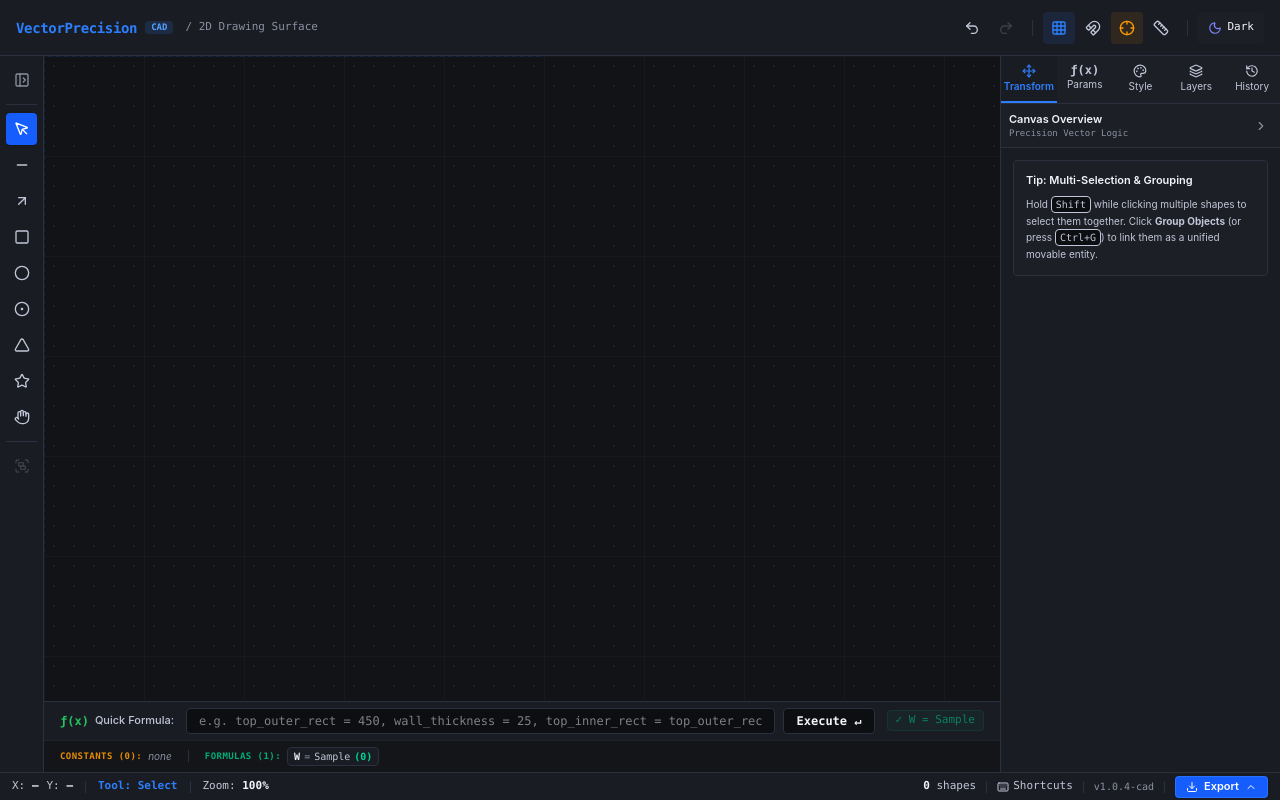
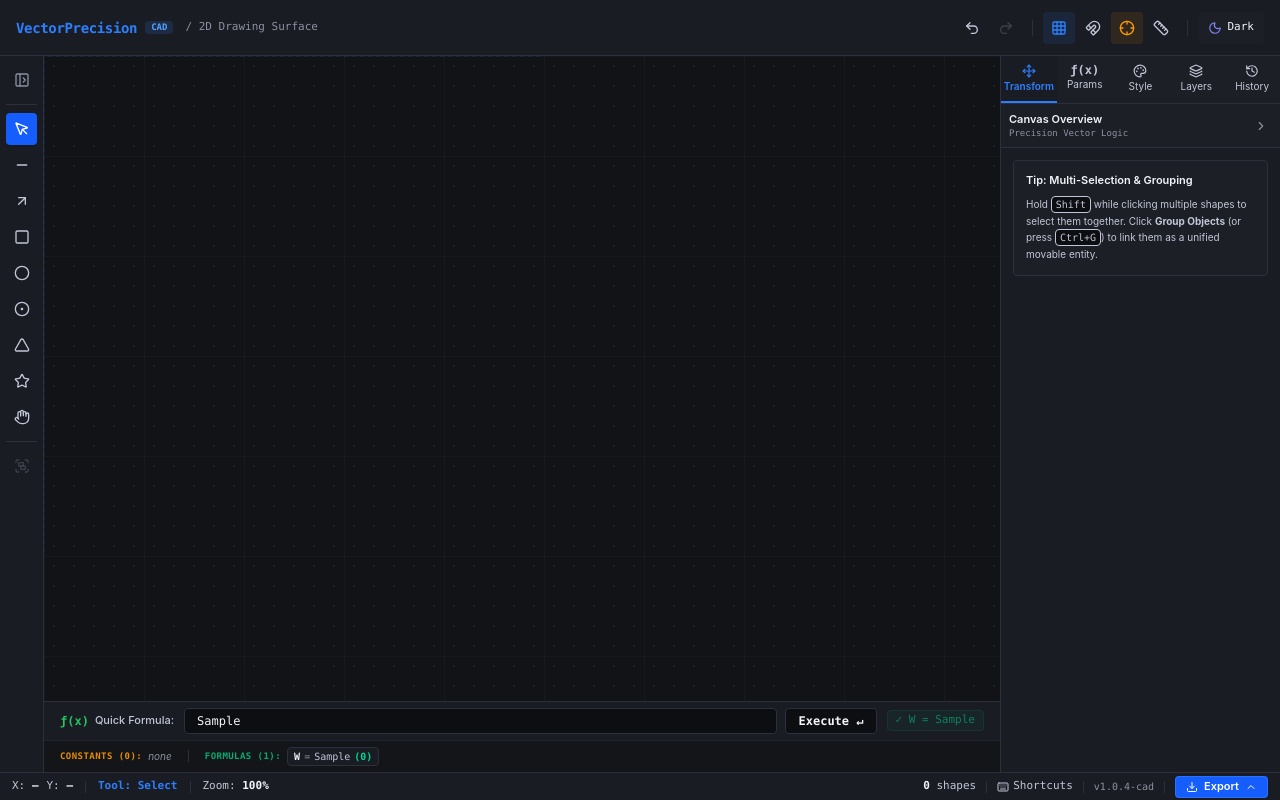
Before and after one commit to lakshya4568/2D-Canvas, a Next.js app: page / in a window 1280 px wide. Both pictures are taken after typing "Sample" into the empty fields and a click on the button "Execute ↵". Built offline with nearby package versions, Linux system fonts and the light colour scheme.

Commit message:
feat(formula-bar): automatically display clicked line constant in formula bar with active highlight

```diff
--- a/features/parametric/BottomFormulaBar.tsx
+++ b/features/parametric/BottomFormulaBar.tsx
@@ -1,7 +1,8 @@
 "use client";
 
-import React, { useState, useRef } from "react";
+import React, { useState, useRef, useEffect } from "react";
 import { useDrawing } from "@/lib/state/drawingContext";
+import { ParametricModel } from "@/lib/parametric/model";
 
 export const BottomFormulaBar: React.FC = () => {
   const { state, dispatch } = useDrawing();
@@ -9,13 +10,42 @@ export const BottomFormulaBar: React.FC = () => {
   const [feedback, setFeedback] = useState<string | null>(null);
   const inputRef = useRef<HTMLInputElement>(null);
 
+  // Active single selected shape
+  const selectedShape =
+    state.selectedIds.length === 1
+      ? state.shapes.find((s) => s.id === state.selectedIds[0])
+      : null;
+
+  const shapeIndex = selectedShape ? state.shapes.indexOf(selectedShape) : -1;
+  const selectedVarName = selectedShape
+    ? selectedShape.name || ParametricModel.getShapeName(selectedShape, shapeIndex)
+    : null;
+
+  const selectedVar = selectedVarName
+    ? (selectedShape?.name && state.variables[selectedShape.name]) || state.variables[selectedVarName]
+    : null;
+
+  // Whenever user clicks on a line/shape, automatically show its constant in the formula bar!
+  useEffect(() => {
+    if (!selectedShape) return;
+
+    if (selectedVar) {
+      setInputVal(`${selectedVar.name} = ${selectedVar.formula ? selectedVar.formula : selectedVar.value}`);
+    } else if (selectedShape.type === "line" || selectedShape.type === "arrow") {
+      const len = Math.round(Math.hypot(selectedShape.x2 - selectedShape.x1, selectedShape.y2 - selectedShape.y1));
+      setInputVal(`${selectedVarName} = ${len}`);
+    } else if (selectedShape.type === "rectangle") {
+      setInputVal(`${selectedVarName}.width = ${Math.round(selectedShape.width)}`);
+    }
+  }, [selectedShape?.id, selectedShape?.name, selectedVar?.value, selectedVar?.formula]);
+
   const handleSubmit = (e: React.FormEvent) => {
     e.preventDefault();
     const raw = inputVal.trim();
     if (!raw) return;
 
     const eqIndex = raw.indexOf("=");
-    let varName = "W";
+    let varName = selectedVarName || "W";
     let expr = raw;
 
     if (eqIndex !== -1) {
@@ -36,7 +66,6 @@ export const BottomFormulaBar: React.FC = () => {
     });
 
     setFeedback(`✓ ${cleanVarName} = ${expr}`);
-    setInputVal("");
     setTimeout(() => setFeedback(null), 3000);
   };
 
@@ -47,16 +76,26 @@ export const BottomFormulaBar: React.FC = () => {
   const handlePillClick = (name: string, valueOrFormula: string | number) => {
     setInputVal(`${name} = ${valueOrFormula}`);
     inputRef.current?.focus();
+    inputRef.current?.select();
   };
 
   return (
     <div className="flex flex-col border-t border-[var(--border-subtle)] bg-[var(--surface-base)] text-xs shadow-lg shrink-0 z-20">
       {/* Top Row: Quick Formula Input & Controls */}
-      <div className="flex items-center gap-3 px-4 py-1.5">
+      <div className="flex items-center gap-2.5 px-4 py-1.5">
         <div className="flex items-center gap-1.5 font-mono text-[var(--accent-draw)] font-bold shrink-0">
           <span>ƒ(x)</span>
           <span className="text-[11px] text-[var(--text-secondary)] font-sans font-medium">Quick Formula:</span>
         </div>
+
+        {selectedVar && (
+          <div className="flex items-center gap-1.5 px-2 py-0.5 rounded bg-blue-500/15 border border-blue-500/40 font-mono text-[11px] text-blue-400 shrink-0 shadow-sm animate-fadeIn">
+            <span className="text-[9px] uppercase tracking-wider text-blue-300/80 font-sans font-semibold">Active Line:</span>
+            <span className="font-bold text-[var(--text-primary)]">{selectedVar.name}</span>
+            <span className="text-[var(--text-muted)]">=</span>
+            <span className="text-amber-400 font-bold">{selectedVar.value.toFixed(0)}</span>
+          </div>
+        )}
 
         <form onSubmit={handleSubmit} className="flex flex-1 items-center gap-2 min-w-0">
           <input
@@ -91,18 +130,27 @@ export const BottomFormulaBar: React.FC = () => {
               Constants ({constants.length}):
             </span>
             <div className="flex items-center gap-1 flex-wrap">
-              {constants.map((v) => (
+              {constants.map((v) => {
+                const isActive = selectedVarName === v.name;
+                return (
                   <button
                     key={v.name}
                     type="button"
                     onClick={() => handlePillClick(v.name, v.value)}
-                  className="flex items-center gap-1 rounded bg-[var(--surface-base)] hover:bg-blue-500/15 hover:border-blue-500/40 px-1.5 py-0.5 font-mono text-[10px] text-[var(--text-secondary)] border border-[var(--border-subtle)] cursor-pointer transition-colors"
+                    className={`flex items-center gap-1 rounded px-1.5 py-0.5 font-mono text-[10px] border cursor-pointer transition-all ${
+                      isActive
+                        ? "bg-blue-500/25 border-blue-400 text-white font-bold ring-1 ring-blue-400"
+                        : "bg-[var(--surface-base)] hover:bg-blue-500/15 hover:border-blue-500/40 text-[var(--text-secondary)] border-[var(--border-subtle)]"
+                    }`}
                     title={`Click to edit constant ${v.name}`}
                   >
-                  <span className="font-bold text-[var(--text-primary)]">{v.name}:</span>
+                    <span className={isActive ? "text-blue-300 font-bold" : "font-bold text-[var(--text-primary)]"}>
+                      {v.name}:
+                    </span>
                     <span className="text-amber-400 font-semibold">{v.value.toFixed(0)}</span>
                   </button>
-              ))}
+                );
+              })}
               {constants.length === 0 && <span className="text-[var(--text-muted)] italic">none</span>}
             </div>
           </div>
@@ -115,20 +163,29 @@ export const BottomFormulaBar: React.FC = () => {
               Formulas ({formulas.length}):
             </span>
             <div className="flex items-center gap-1 flex-wrap">
-              {formulas.map((v) => (
+              {formulas.map((v) => {
+                const isActive = selectedVarName === v.name;
+                return (
                   <button
                     key={v.name}
                     type="button"
                     onClick={() => handlePillClick(v.name, v.formula || v.value)}
-                  className="flex items-center gap-1 rounded bg-[var(--surface-base)] hover:bg-emerald-500/15 hover:border-emerald-500/40 px-1.5 py-0.5 font-mono text-[10px] text-[var(--text-secondary)] border border-[var(--border-subtle)] cursor-pointer transition-colors"
+                    className={`flex items-center gap-1 rounded px-1.5 py-0.5 font-mono text-[10px] border cursor-pointer transition-all ${
+                      isActive
+                        ? "bg-emerald-500/25 border-emerald-400 text-white font-bold ring-1 ring-emerald-400"
+                        : "bg-[var(--surface-base)] hover:bg-emerald-500/15 hover:border-emerald-500/40 text-[var(--text-secondary)] border-[var(--border-subtle)]"
+                    }`}
                     title={`Click to edit formula: ${v.name} = ${v.formula}`}
                   >
-                  <span className="font-bold text-[var(--text-primary)]">{v.name}</span>
+                    <span className={isActive ? "text-emerald-300 font-bold" : "font-bold text-[var(--text-primary)]"}>
+                      {v.name}
+                    </span>
                     <span className="text-[var(--text-muted)]">=</span>
                     <span className="text-[var(--text-secondary)] max-w-48 truncate">{v.formula}</span>
                     <span className="text-emerald-400 font-bold">({v.value.toFixed(0)})</span>
                   </button>
-              ))}
+                );
+              })}
               {formulas.length === 0 && <span className="text-[var(--text-muted)] italic">none</span>}
             </div>
           </div>
```
Lines whose indentation alone changed are shown as unchanged.
